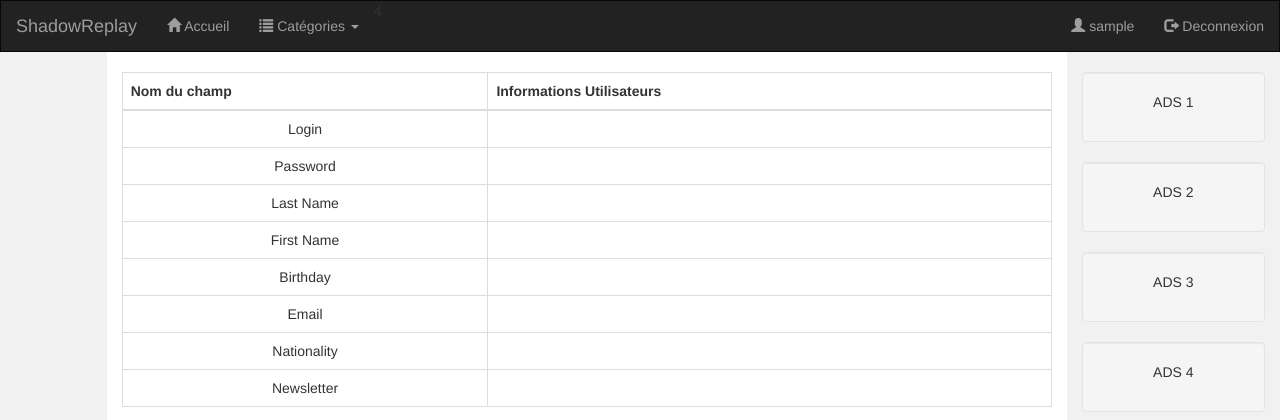
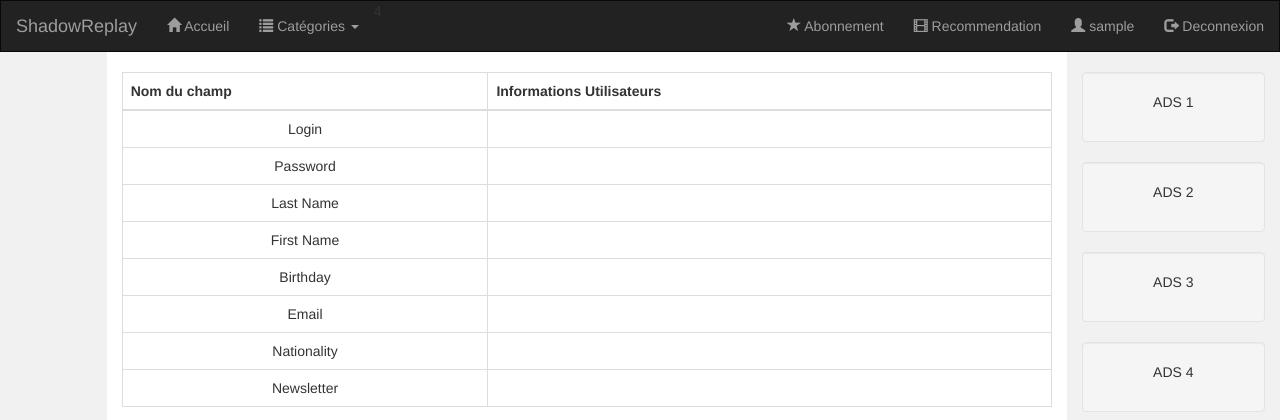
Before and after one commit to Yt-trium/ShadowReplay, a PHP site: page /account.php in a window 1280 px wide. Shown: the top 420 px of the page. Run offline with PHP 8.4, Linux system fonts and the light colour scheme; the visitor is signed in with stand-in values (Sample User, id 1); data that the repository does not hold is empty; a stand-in replaces the project's code that opens the database connection; some libraries are stand-ins or nearby versions.

Commit message:
add recommendation and subscribe 10 percent

```diff
--- a/website/func/miscellaneous.php
+++ b/website/func/miscellaneous.php
@@ -27,6 +27,8 @@
   session_start();
   if (isset($_SESSION['id']) AND isset($_SESSION['login']))
   {
+    echo '<li><a href="subscribe.php"><span class="glyphicon glyphicon-star"></span> Abonnement</a></li>';
+    echo '<li><a href="recommendation.php"><span class="glyphicon glyphicon-film"></span> Recommendation </a></li>';
     echo '<li><a href="account.php"><span class="glyphicon glyphicon-user"></span> ' . $_SESSION['login'] .'</a></li>';
     echo '<li><a href="logout.php"><span class="glyphicon glyphicon-log-out"></span> Deconnexion</a></li>';
   }
```
Also changed, not shown: website/recommendation.php (added), website/subscribe.php (added).
